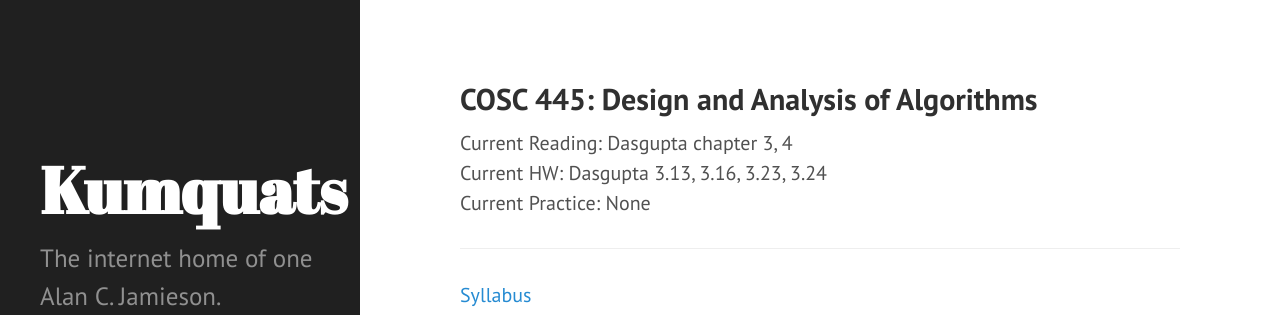
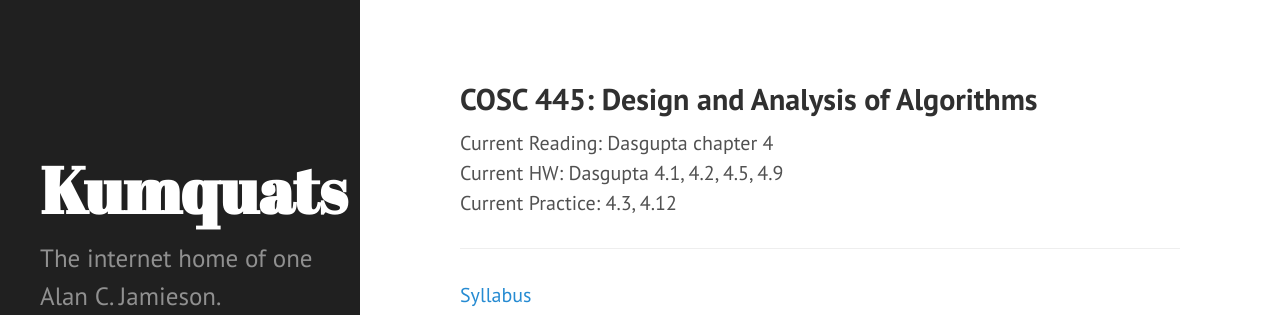
Before and after one commit to ripark/ripark.github.io, a Jekyll site: the page built from s18/cosc445.html, in a window 1280 px wide and 964 px high. Shown: the top 315 px of the window. Built offline with Jekyll 4.4.1, drawn with Linux system fonts in a browser that asks for light colours; Markdown is read by kramdown in place of the engine named in the settings.

Commit message:
445 weekly update

```diff
--- a/s18/cosc251.html
+++ b/s18/cosc251.html
@@ -35,7 +35,7 @@ TAs are allowed to call off their hours if no one shows up in the first hour.
 <strong><u>Projects</strong></u>
 <br>
 <br>
-<a href="http://ripark.github.io/s18/COSC251Proj1.pdf">Project 1 - Due 2/16</a> [<a href="http://ripark.github.io/s18/Proj1Driver.cpp">Driver</a>]
+<a href="http://ripark.github.io/s18/COSC251Proj1.pdf">Project 1 - Due 2/16</a>, question cutoff 5pm, 2/16 [<a href="http://ripark.github.io/s18/Proj1Driver.cpp">Driver</a>]
 <br>
 <hr>
 <strong><u>Presentations</strong></u>
--- a/s18/cosc445.html
+++ b/s18/cosc445.html
@@ -4,11 +4,11 @@ title: "COSC 445: Design and Analysis of Algorithms"
 shorttitle: "COSC 445"
 ---
 
-Current Reading: Dasgupta chapter 3, 4
+Current Reading: Dasgupta chapter 4
 <br>
-Current HW: Dasgupta 3.13, 3.16, 3.23, 3.24
+Current HW: Dasgupta 4.1, 4.2, 4.5, 4.9
 <br>
-Current Practice: None
+Current Practice: 4.3, 4.12
 <br>
 <hr>
 <a href="http://ripark.github.io/s18/COSC445SillyBus.pdf">Syllabus</a>
```
